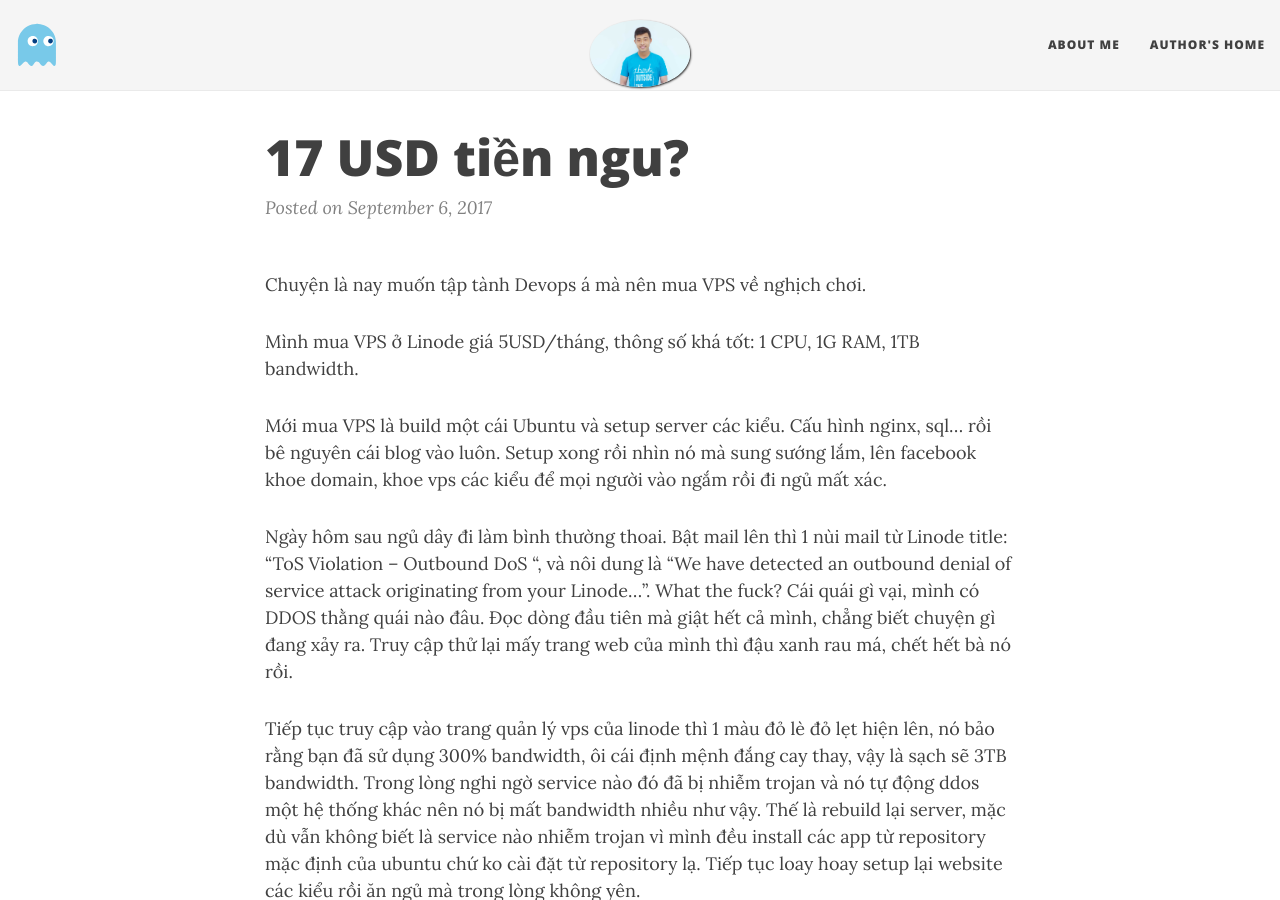
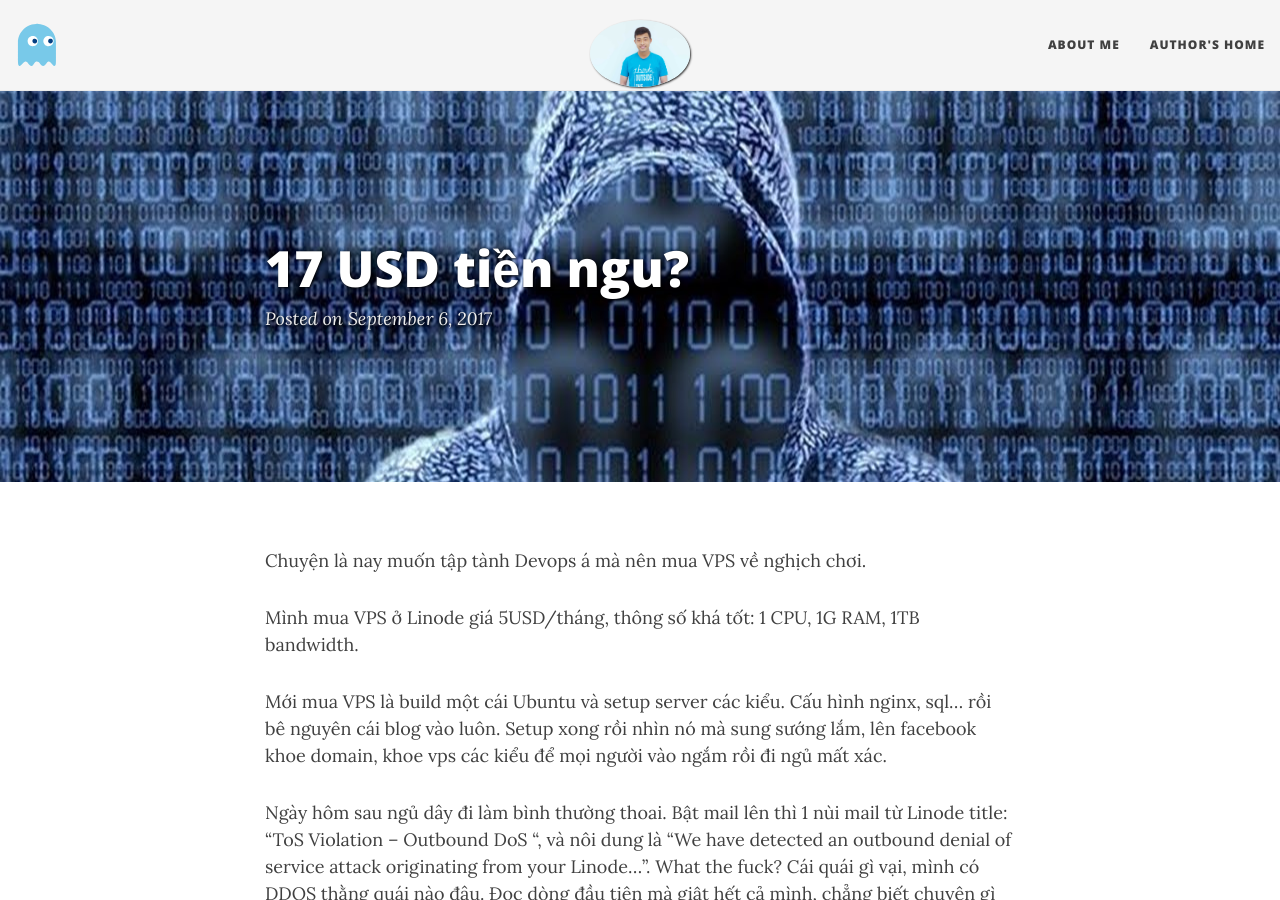
Before and after one commit to thorvn/th0j.github.io, a Jekyll site: the page built from _posts/2017-9-7-17usd-tien-ngu.markdown, in a window 1280 px wide and 900 px high. Built offline with Jekyll 4.4.1, drawn with Linux system fonts in a browser that asks for light colours; nearby versions of some CDN libraries.

Commit message:
add image

```diff
--- a/_posts/2017-9-7-17usd-tien-ngu.markdown
+++ b/_posts/2017-9-7-17usd-tien-ngu.markdown
@@ -2,6 +2,7 @@
 layout: post
 title:  "17 USD tiền ngu?"
 date:   2017-09-07 00:11:33 +0700
+bigimg: /img/17usd.jpg
 tags: [coding]
 ---
 
```
Also changed, not shown: img/17usd.jpg (added).
